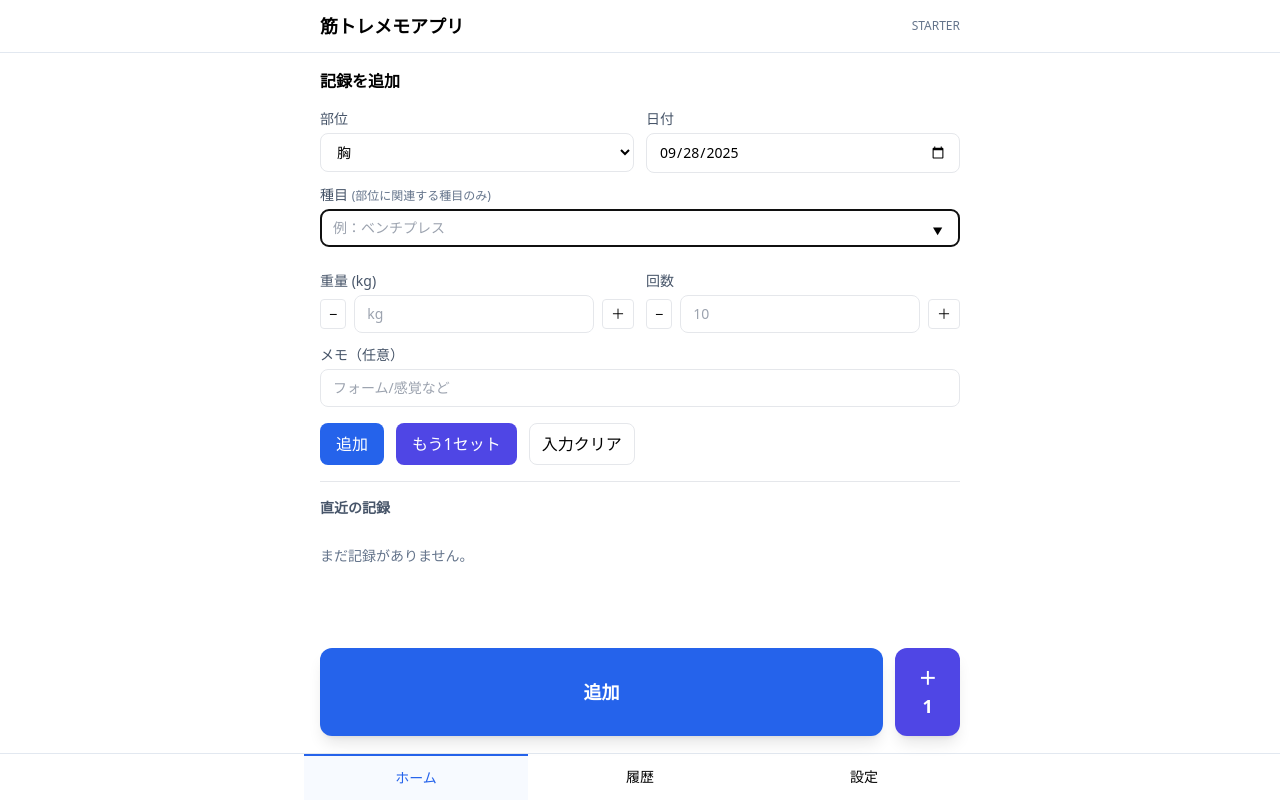
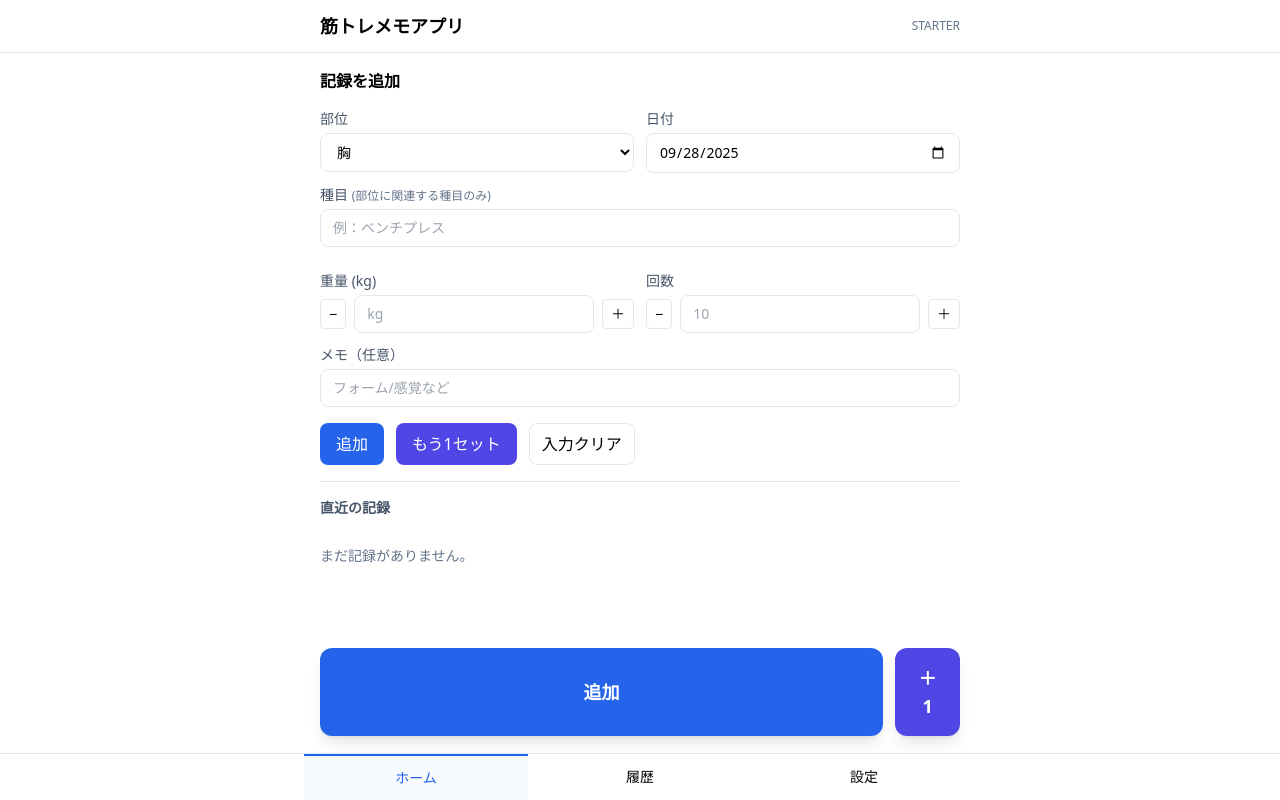
Before and after one commit to yutajinnai-gif/muscle-app, a website: page index.html in a window 1280 px wide. Drawn offline with nearby package versions, Linux system fonts and the light colour scheme.

Commit message:
feat(input): 部位選択→対応種目のみ表示（チップも絞り込み）

```diff
--- a/index.html
+++ b/index.html
@@ -182,14 +182,20 @@
 
   // 部位変更時に種目候補とチップを差し替える
   function updateExerciseOptionsByPart() {
-    const part = $("#f-part")?.value || getLastPart();
+    // --- iPhone対策：datalist更新時に勝手に開かないようガード ---
+    const ex = $("#f-ex");
+    const wasFocused = (document.activeElement === ex);
+    if (wasFocused) ex.blur(); // 更新中にフォーカスがあるとiOSがリストを開くことがある
+    // --------------------------------------------------------------
+
+    const part = $("#f-part")?.value || getLastPart();  // ← 改行して通常のコードに
     const list = PARTS[part] || [];
-    // datalist
+
+    // datalist（種目候補）の差し替え
     const optionsHtml = list.map(n => `<option value="${n}"></option>`).join("");
-    $("#ex-list")?.replaceChildren();
     if ($("#ex-list")) $("#ex-list").innerHTML = optionsHtml;
 
-    // 最近チップ（対象部位の種目だけを表示）
+    // 最近チップ（対象部位のみ）
     const recents = getRecents().filter(n => list.includes(n));
     const chipsHtml = recents.map(n =>
       `<button type="button" class="px-2 py-1 text-xs rounded-full border hover:bg-slate-100 mr-2 mb-2" data-chip="${n}">${n}</button>`
@@ -204,6 +210,9 @@
         autofillFromLast();
       });
     });
+
+    // --- ガードの後処理：自動フォーカスは“しない”（ユーザー主導）
+    // if (wasFocused) { /* refocusしない */ }
   }
 
   // ====== データアクセス ======
@@ -420,13 +429,11 @@
       $("#f-part").addEventListener("change", () => {
         const p = $("#f-part").value;
         setLastPart(p);
-        updateExerciseOptionsByPart();
-        $("#f-ex").value = "";
-        $("#f-ex").focus();
+        updateExerciseOptionsByPart(); // 候補とチップだけ更新
+        // 自動フォーカスもクリアもしない
       });
 
       $("#f-ex").addEventListener("change", autofillFromLast);
-      $("#f-ex").addEventListener("blur",  autofillFromLast);
 
       $$("button[data-inc]").forEach(b => {
         b.addEventListener("click", () => adjustField(b.getAttribute("data-inc"), +1));
@@ -544,28 +551,23 @@
   }
 
  function bindHomeAutoFocus() {
-    // ホーム入場時はまず「種目」へ
-    $("#f-ex")?.focus();
+    // ★自動フォーカスはしない（ユーザーがタップしたときだけ開く）
 
     // 種目が確定（値が入った）ときだけ重量へ進む
     $("#f-ex")?.addEventListener("change", () => {
       const val = ($("#f-ex").value || "").trim();
-      if (val !== "") $("#f-weight")?.focus();
-    });
-    // ★ここに「f-ex の blur で重量へ」は入れない（原因だったため）
-
-    // 重量が入ったら回数へ（既存どおり、値が空なら進まない）
-    $("#f-weight")?.addEventListener("change", () => $("#f-reps")?.focus());
-    $("#f-weight")?.addEventListener("blur",   () => {
-      if ($("#f-weight")?.value !== "") $("#f-reps")?.focus();
+      if (val !== "") $("#f-weight")?.blur(); // ←フォーカス移動もしない。必要なら focus() に戻せます
     });
 
-    // 回数が入ったらメモへ（既存どおり）
-    $("#f-reps")?.addEventListener("change", () => $("#f-note")?.focus());
-    $("#f-reps")?.addEventListener("blur",   () => {
-      if ($("#f-reps")?.value !== "") $("#f-note")?.focus();
-    });
-}
+    // 重量が入ったら回数へ（自動移動はしない。必要なら下2行のコメントを外す）
+    $("#f-weight")?.addEventListener("change", () => { /* $("#f-reps")?.focus(); */ });
+    $("#f-weight")?.addEventListener("blur",   () => { /* if ($("#f-weight")?.value !== "") $("#f-reps")?.focus(); */ });
+
+    // 回数が入ったらメモへ（自動移動はしない）
+    $("#f-reps")?.addEventListener("change", () => { /* $("#f-note")?.focus(); */ });
+    $("#f-reps")?.addEventListener("blur",   () => { /* if ($("#f-reps")?.value !== "") $("#f-note")?.focus(); */ });
+  }
+
   function highlightTab() {
     const route = currentRoute();
     $$(".tab").forEach(b => {
```
